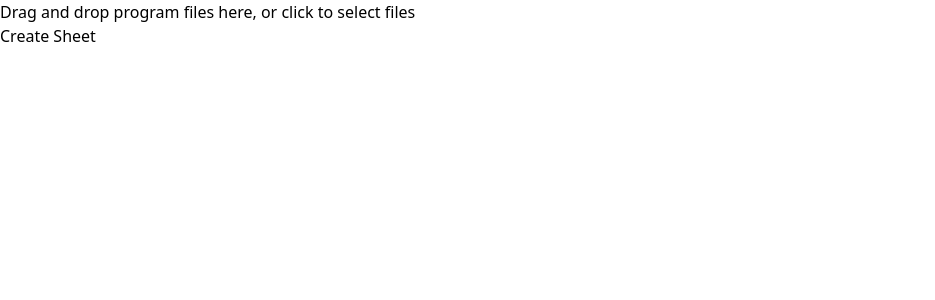
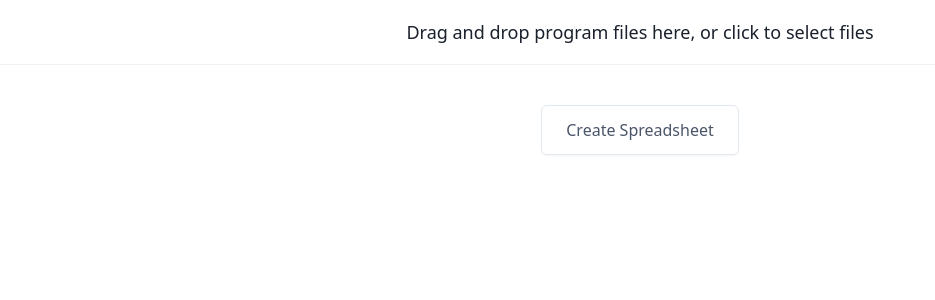
Before and after one commit to Stripey/program-generator, a React (Create React App) app: page / in a window 1280 px wide. Shown: the top 300 px of the page, without its empty margins (0-935 px from the left). Built offline with nearby package versions, Linux system fonts and the light colour scheme.

Commit message:
Added basic styling

```diff
--- a/src/components/App.tsx
+++ b/src/components/App.tsx
@@ -2,12 +2,16 @@ import React from "react";
 import { DropFile } from "./DropFile";
 import { ProgramProvider } from "../state/ProgramContext";
 import { CreateSheet } from "./CreateSheet";
+import "../assets/tailwind.css";
 
 function App() {
   return (
     <ProgramProvider>
       <DropFile />
-      <CreateSheet/>
+
+      <div className="flex justify-evenly mt-10">
+        <CreateSheet />
+      </div>
     </ProgramProvider>
   );
 }
--- a/src/components/CreateSheet.tsx
+++ b/src/components/CreateSheet.tsx
@@ -10,8 +10,13 @@ export const CreateSheet: React.FC = () => {
   const { state } = useContext(ProgramContext);
 
   return (
-    <button onClick={() => exportToSpreadsheet(state)}>
-      Create Sheet
-    </button>
+    <span className="inline-flex rounded-md shadow-sm">
+      <button
+        className="inline-flex items-center px-6 py-3 border border-gray-300 text-base leading-6 font-medium rounded-md text-gray-700 bg-white hover:text-gray-500 focus:outline-none focus:border-blue-300 focus:shadow-outline-blue active:text-gray-800 active:bg-gray-50 transition ease-in-out duration-150"
+        onClick={() => exportToSpreadsheet(state)}
+      >
+        Create Spreadsheet
+      </button>
+    </span>
   );
 };
--- a/src/components/DropFile.tsx
+++ b/src/components/DropFile.tsx
@@ -38,9 +38,14 @@ export const DropFile: React.FC = () => {
   const { getRootProps, getInputProps } = useDropzone({ onDrop });
 
   return (
-    <div {...getRootProps()}>
-      <input {...getInputProps()} />
-      <p>Drag and drop program files here, or click to select files</p>
+    <div
+      className="flex justify-center bg-white px-4 py-5 border-b border-gray-200 sm:px-6"
+      {...getRootProps()}
+    >
+      <div className="text-lg leading-6 font-medium text-gray-900">
+        <input {...getInputProps()} />
+        <p className="self-center">Drag and drop program files here, or click to select files</p>
+      </div>
     </div>
   );
 };
--- a/src/utilities/createSpreadsheet.ts
+++ b/src/utilities/createSpreadsheet.ts
@@ -69,6 +69,7 @@ export const exportToSpreadsheet = async (program: Program) => {
       if (counter > longest) longest = counter + 5;
     }
     mainRow += longest;
+    longest= 0;
   }
   // Write to file at the end.
   const fileType =
```
